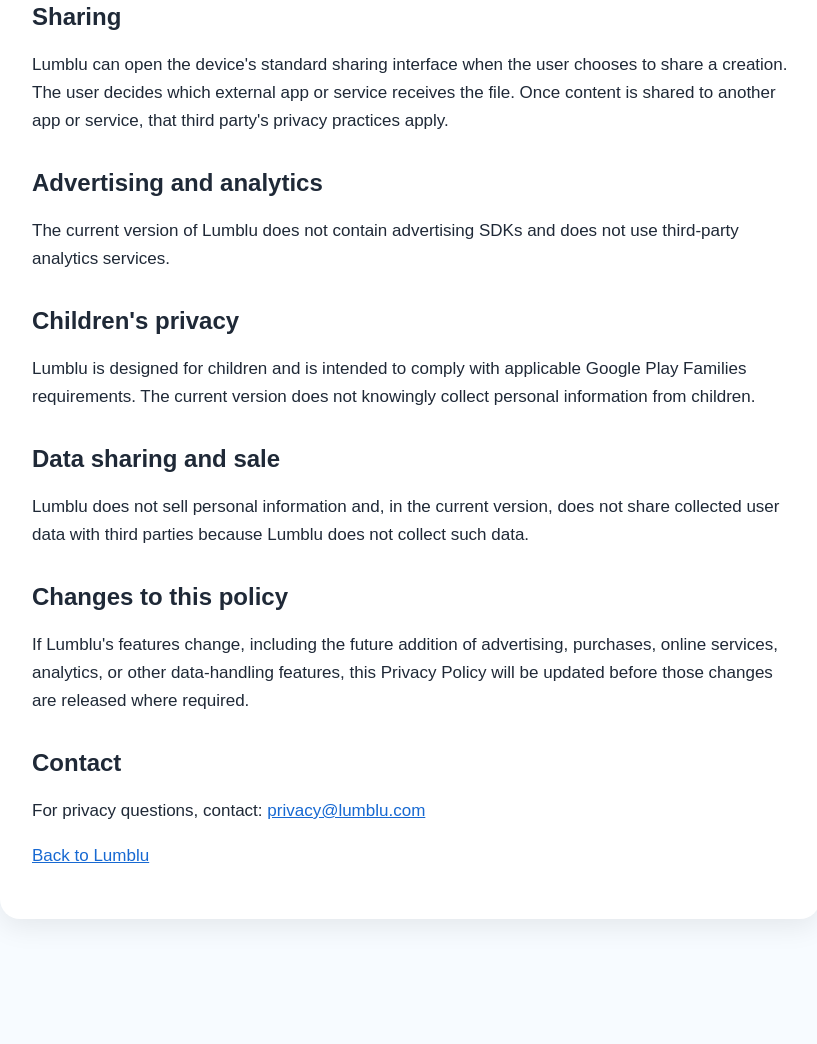
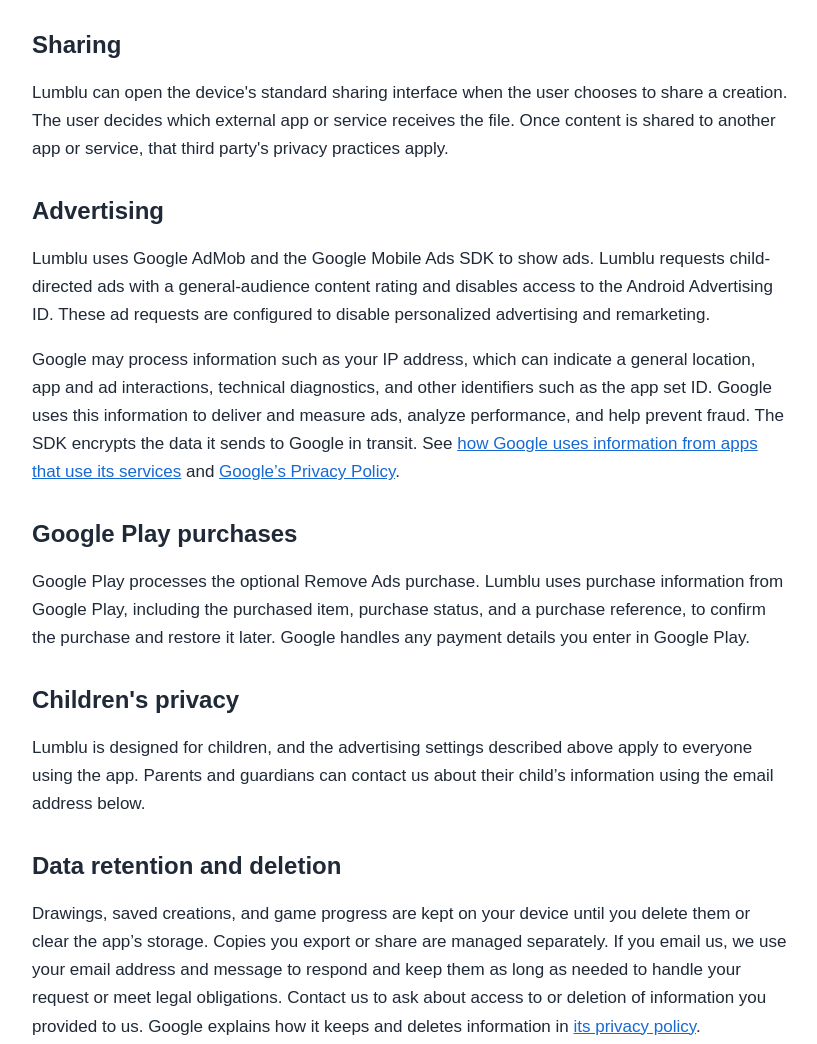
Before and after one commit to lumblu-app/lumblu-website, a plain HTML site: page privacy.html in a window 1280 px wide. Shown: the part 853-1897 px from the top of the page, without its empty margins (230-1047 px from the left). Before the commit the page ends 1844 px from the top, so only its background shows below. Drawn offline with Linux system fonts and the light colour scheme.

Commit message:
Update privacy policy with new information

```diff
--- a/privacy.html
+++ b/privacy.html
@@ -20,12 +20,12 @@
   <main>
     <div class="card">
       <h1>Privacy Policy</h1>
-      <p class="date">Effective date: September 4, 2026</p>
+      <p class="date">Last updated: November 25, 2026</p>
 
       <p>This Privacy Policy explains how the Lumblu app handles information. Lumblu is a creative app for children that includes drawing, coloring, puzzles, games, and related creative activities.</p>
 
       <h2>Information we collect</h2>
-      <p>The current version of Lumblu does not collect personal information from users and does not send user data to Lumblu servers.</p>
+      <p>Lumblu stores your creations and game progress on your device. The Android app uses Google services for ads and optional purchases. The sections below explain what information those services may handle.</p>
 
       <h2>Accounts</h2>
       <p>Lumblu does not require users to create an account or sign in.</p>
@@ -39,17 +39,21 @@
       <h2>Sharing</h2>
       <p>Lumblu can open the device's standard sharing interface when the user chooses to share a creation. The user decides which external app or service receives the file. Once content is shared to another app or service, that third party's privacy practices apply.</p>
 
-      <h2>Advertising and analytics</h2>
-      <p>The current version of Lumblu does not contain advertising SDKs and does not use third-party analytics services.</p>
+      <h2>Advertising</h2>
+      <p>Lumblu uses Google AdMob and the Google Mobile Ads SDK to show ads. Lumblu requests child-directed ads with a general-audience content rating and disables access to the Android Advertising ID. These ad requests are configured to disable personalized advertising and remarketing.</p>
+      <p>Google may process information such as your IP address, which can indicate a general location, app and ad interactions, technical diagnostics, and other identifiers such as the app set ID. Google uses this information to deliver and measure ads, analyze performance, and help prevent fraud. The SDK encrypts the data it sends to Google in transit. See <a href="https://policies.google.com/technologies/partner-sites">how Google uses information from apps that use its services</a> and <a href="https://policies.google.com/privacy">Google’s Privacy Policy</a>.</p>
+
+      <h2>Google Play purchases</h2>
+      <p>Google Play processes the optional Remove Ads purchase. Lumblu uses purchase information from Google Play, including the purchased item, purchase status, and a purchase reference, to confirm the purchase and restore it later. Google handles any payment details you enter in Google Play.</p>
 
       <h2>Children's privacy</h2>
-      <p>Lumblu is designed for children and is intended to comply with applicable Google Play Families requirements. The current version does not knowingly collect personal information from children.</p>
+      <p>Lumblu is designed for children, and the advertising settings described above apply to everyone using the app. Parents and guardians can contact us about their child’s information using the email address below.</p>
 
-      <h2>Data sharing and sale</h2>
-      <p>Lumblu does not sell personal information and, in the current version, does not share collected user data with third parties because Lumblu does not collect such data.</p>
+      <h2>Data retention and deletion</h2>
+      <p>Drawings, saved creations, and game progress are kept on your device until you delete them or clear the app’s storage. Copies you export or share are managed separately. If you email us, we use your email address and message to respond and keep them as long as needed to handle your request or meet legal obligations. Contact us to ask about access to or deletion of information you provided to us. Google explains how it keeps and deletes information in <a href="https://policies.google.com/privacy#inforetaining">its privacy policy</a>.</p>
 
       <h2>Changes to this policy</h2>
-      <p>If Lumblu's features change, including the future addition of advertising, purchases, online services, analytics, or other data-handling features, this Privacy Policy will be updated before those changes are released where required.</p>
+      <p>If Lumblu changes how it handles information, we will update this page and its revision date.</p>
 
       <h2>Contact</h2>
       <p>For privacy questions, contact: <a href="mailto:privacy@lumblu.com">privacy@lumblu.com</a></p>
```
